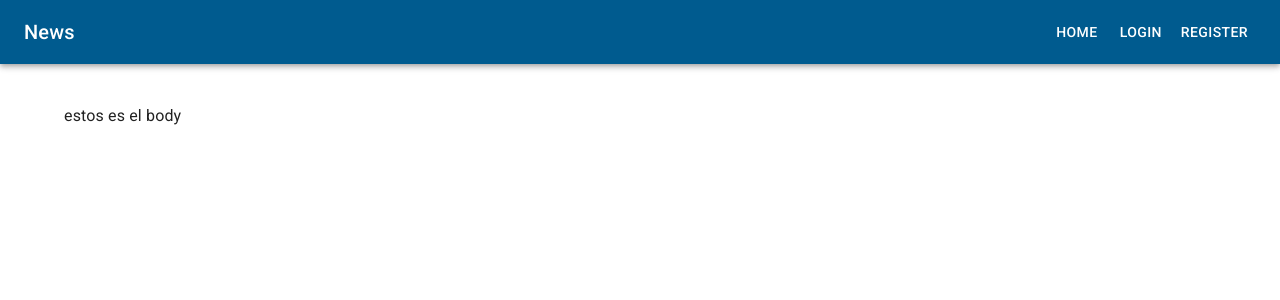
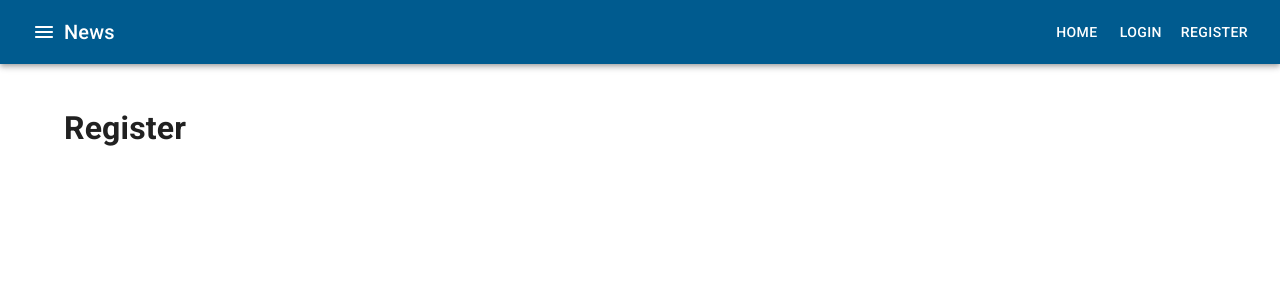
Before and after one commit to Alexis-j/Navbar, a React (Vite) app: page /register in a window 1280 px wide. Shown: the top 300 px of the page. Built offline with nearby package versions, Linux system fonts and the light colour scheme.

Commit message:
add it links

```diff
--- a/package.json
+++ b/package.json
@@ -19,6 +19,7 @@
     "@mui/styled-engine-sc": "^5.12.0",
     "react": "^18.2.0",
     "react-dom": "^18.2.0",
+    "react-router-dom": "^6.14.1",
     "styled-components": "^5.3.11"
   },
   "devDependencies": {
--- a/src/App.jsx
+++ b/src/App.jsx
@@ -1,12 +1,35 @@
 import { Container } from "@mui/material";
 import Navbar from "./components/navbar/Navbar";
+import Login from "./view/Login";
+import Register from "./view/Register";
+import Home from "./view/Home";
+import { Route, Routes } from "react-router-dom";
+
+const navLinks = [
+  {
+    title: "Home",
+    path: "/home",
+  },
+  {
+    title: "Login",
+    path: "#login",
+  },
+  {
+    title: "Register",
+    path: "#register",
+  },
+];
 
 export default function App() {
   return (
-
     <>
-      <Navbar />
-      <Container sx={{ mt: 5 }}>estos es el body
+      <Navbar navLinks={navLinks}/>
+      <Container sx={{ mt: 5 }}>
+        <Routes>
+          <Route path="/home" element={<Home />} />
+          <Route path="/register" element={<Register />} />
+          <Route path="/login" element={<Login />} />
+        </Routes>
       </Container>
     </>
   );
--- a/src/components/navbar/Navbar.jsx
+++ b/src/components/navbar/Navbar.jsx
@@ -3,6 +3,7 @@ import NavListDrawer from "./NavListDrawer";
 import { useState } from "react";
 import MenuIconRounded from '@mui/icons-material/MenuRounded';
 import {InboxIcon } from "@mui/icons-material/Inbox";
+import { NavLink } from "react-router-dom";
 
 
       const navLinks = [
@@ -10,10 +11,10 @@ import {InboxIcon } from "@mui/icons-material/Inbox";
           title: "Home", path: "/home", icon: <InboxIcon />,
         },
         {
-          title: "Login", path: "#login", icon: <InboxIcon />,
+          title: "Login", path: "/login", icon: <InboxIcon />,
         },
         {
-          title: "Register", path: "#register", icon: <InboxIcon />,
+          title: "Register", path: "/register", icon: <InboxIcon />,
         },
       ]
 
@@ -29,7 +30,7 @@ export default function Navbar() {
               size="larger"
               variant="contained"
               onClick={() => setOpen(true)}
-              sx={{ display: {xs: "flex", sm: "none"} }}
+              // sx={{ display: {xs: "flex", sm: "none"} }}
 
           >
             <MenuIconRounded/>
@@ -45,8 +46,8 @@ export default function Navbar() {
                 <Button
                 color="inherit"
                 key={item.title}
-                component ="a"
-                href={item.path}
+                component ={NavLink}
+                to={item.path}
               >
                 {item.title}
                 </Button>
@@ -59,7 +60,7 @@ export default function Navbar() {
         open={open}
         anchor="left"
         onClose={() => setOpen(false)}
-        sx={{ display: {xs: "flex", sm: "none"} }}
+        // sx={{ display: {xs: "flex", sm: "none"} }}
       >
         <NavListDrawer navLinks={navLinks}/>
       </Drawer>
--- a/src/main.jsx
+++ b/src/main.jsx
@@ -22,11 +22,16 @@ const theme = createTheme({
     },
   },
 });
+
+import { BrowserRouter } from "react-router-dom";
+
 ReactDOM.createRoot(document.getElementById('root')).render(
   <React.StrictMode>
     <ThemeProvider theme={theme}>
-      <CssBaseline />
-      <App />
+      <BrowserRouter>
+        <CssBaseline />
+          <App />
+      </BrowserRouter>
     </ThemeProvider>
   </React.StrictMode>,
 )
--- /dev/null
+++ b/src/view/Home.jsx
@@ -0,0 +1,7 @@
+export default function Home() {
+  return (
+  <>
+  <h1>Home</h1>
+  </>
+  );
+}
--- /dev/null
+++ b/src/view/Login.jsx
@@ -0,0 +1,7 @@
+export default function Login() {
+  return (
+  <>
+  <h1>Login</h1>
+  </>
+  );
+}
--- /dev/null
+++ b/src/view/Register.jsx
@@ -0,0 +1,7 @@
+export default function Register() {
+  return (
+  <>
+  <h1>Register</h1>
+  </>
+  );
+}
```
Also changed, not shown: 1 other file (tests, documents, lock files or other folders).
